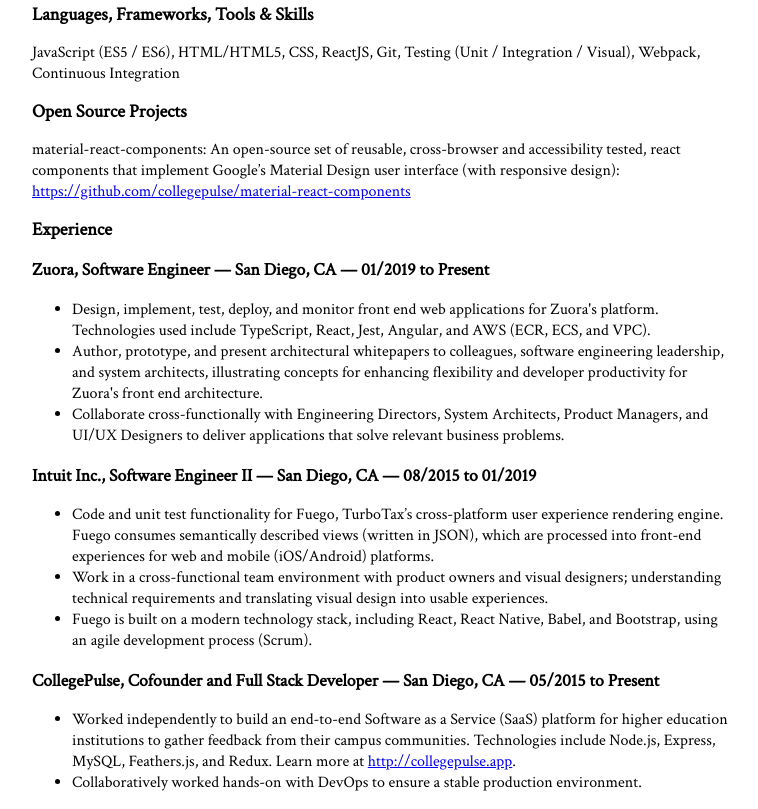
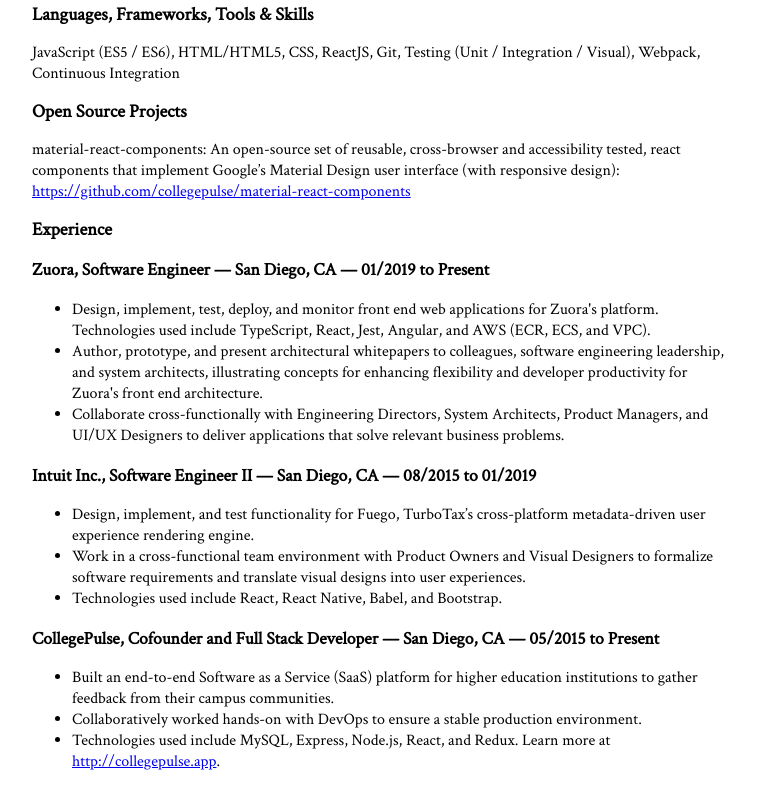
Before and after one commit to petermikitsh/mikit.sh, a plain HTML site: page index.html in a window 1280 px wide. Shown: the part 323-1132 px from the top of the page, without its empty margins (258-1016 px from the left). After the commit the page ends 1111 px from the top, so only its background shows below. Drawn offline with Linux system fonts and the light colour scheme.

Commit message:
chore: simplify descriptions

```diff
--- a/index.html
+++ b/index.html
@@ -70,15 +70,16 @@
 
     <h3>Intuit Inc., Software Engineer II — San Diego, CA — 08/2015 to 01/2019</h3>
     <ul>
-      <li>Code and unit test functionality for Fuego, TurboTax’s cross-platform user experience rendering engine. Fuego consumes semantically described views (written in JSON), which are processed into front-end experiences for web and mobile (iOS/Android) platforms.</li>
-      <li>Work in a cross-functional team environment with product owners and visual designers; understanding technical requirements and translating visual design into usable experiences.</li>
-      <li>Fuego is built on a modern technology stack, including React, React Native, Babel, and Bootstrap, using an agile development process (Scrum).</li>
+      <li>Design, implement, and test functionality for Fuego, TurboTax’s cross-platform metadata-driven user experience rendering engine.</li>
+      <li>Work in a cross-functional team environment with Product Owners and Visual Designers to formalize software requirements and translate visual designs into user experiences.</li>
+      <li>Technologies used include React, React Native, Babel, and Bootstrap.</li>
     </ul>
 
     <h3>CollegePulse, Cofounder and Full Stack Developer — San Diego, CA — 05/2015 to Present</h3>
     <ul>
-      <li>Worked independently to build an end-to-end Software as a Service (SaaS) platform for higher education institutions to gather feedback from their campus communities. Technologies include Node.js, Express, MySQL, Feathers.js, and Redux. Learn more at <a href="http://collegepulse.app/">http://collegepulse.app</a>.</li>
+      <li>Built an end-to-end Software as a Service (SaaS) platform for higher education institutions to gather feedback from their campus communities.</li>
       <li>Collaboratively worked hands-on with DevOps to ensure a stable production environment.</li>
+      <li>Technologies used include MySQL, Express, Node.js, React, and Redux. Learn more at <a href="http://collegepulse.app/">http://collegepulse.app</a>.</li>
     </ul>
   </body>
 </html>
```
